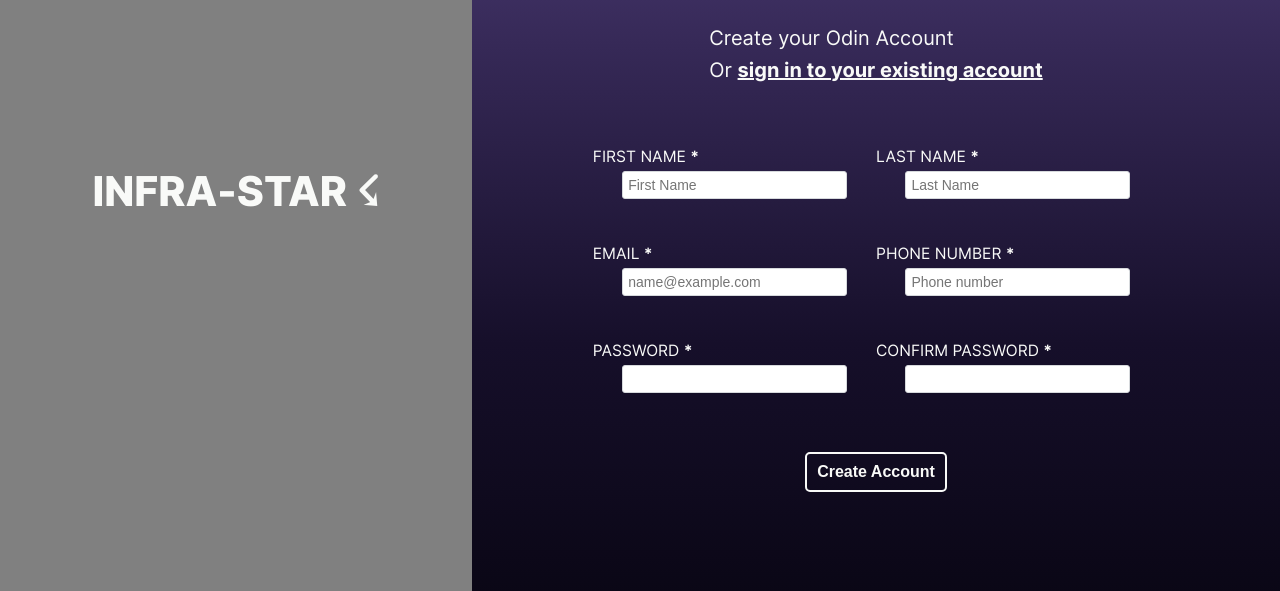
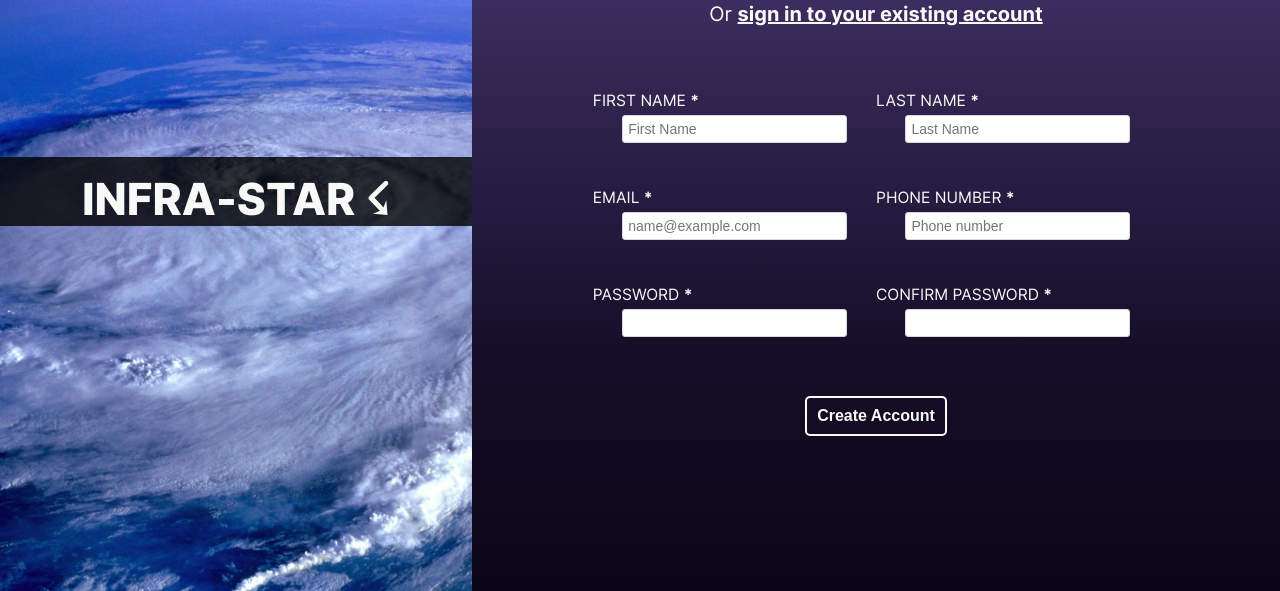
Before and after one commit to Yagrr/signup-form, a plain HTML site: page signup-page/signup.html in a window 1280 px wide. Shown: the part 209-800 px from the top of the page. Drawn offline with Linux system fonts and the light colour scheme.

Commit message:
Add left styling and fix font sizes

```diff
--- a/signup-page/signup-style.css
+++ b/signup-page/signup-style.css
@@ -79,11 +79,16 @@ body {
 }
 
 .header-logo {
-    font-size: calc(30px + 0.7rem);
+    font-size: calc(25px + 1.2rem);
     color: #F9FAF8;
     text-align: center;
     font-family:'Inter','Noto Sans', sans-serif;
     font-weight: 800;
+    text-wrap: nowrap;
+}
+
+.header-info {
+    text-wrap: nowrap;
 }
 
 p .underline {
@@ -91,10 +96,21 @@ p .underline {
     color: #F9FAF8;
 }
 
+/* Left styling */
+
 .left {
     display: none;
+    background: url("../resources/signup-bg.jpg") #080512 center;
+    background-size: cover;
 }
 
+.left .header-logo {
+    background: rgba(0,0,0,0.8);
+    padding-top: 15px;
+    width: 100%;
+}
+
+/* Right styling */
 .right {
     display: flex;
     flex-direction: column;
@@ -126,6 +142,15 @@ p .underline {
   width: 100%;
   padding: 5px;
   font-size: 14px;
+}
+
+input:focus {
+    border: 1px solid #399ED9;
+    box-shadow: 10px 5px 10px #17161B;
+}
+
+input[type="password"]:invalid {
+    border: 1px solid red;
 }
 
 /* Button formatting */
@@ -183,7 +208,6 @@ a:hover.sign-button {
         align-items: center;
         width:40vw;
         height:100vh;
-        background-color: grey;
     }
 
     .right {
@@ -192,6 +216,10 @@ a:hover.sign-button {
         align-items: center;
         width:60vw;
         height:100vh;
+    }
+
+    .right .header-logo {
+        display: none;
     }
 
     .title {
```
